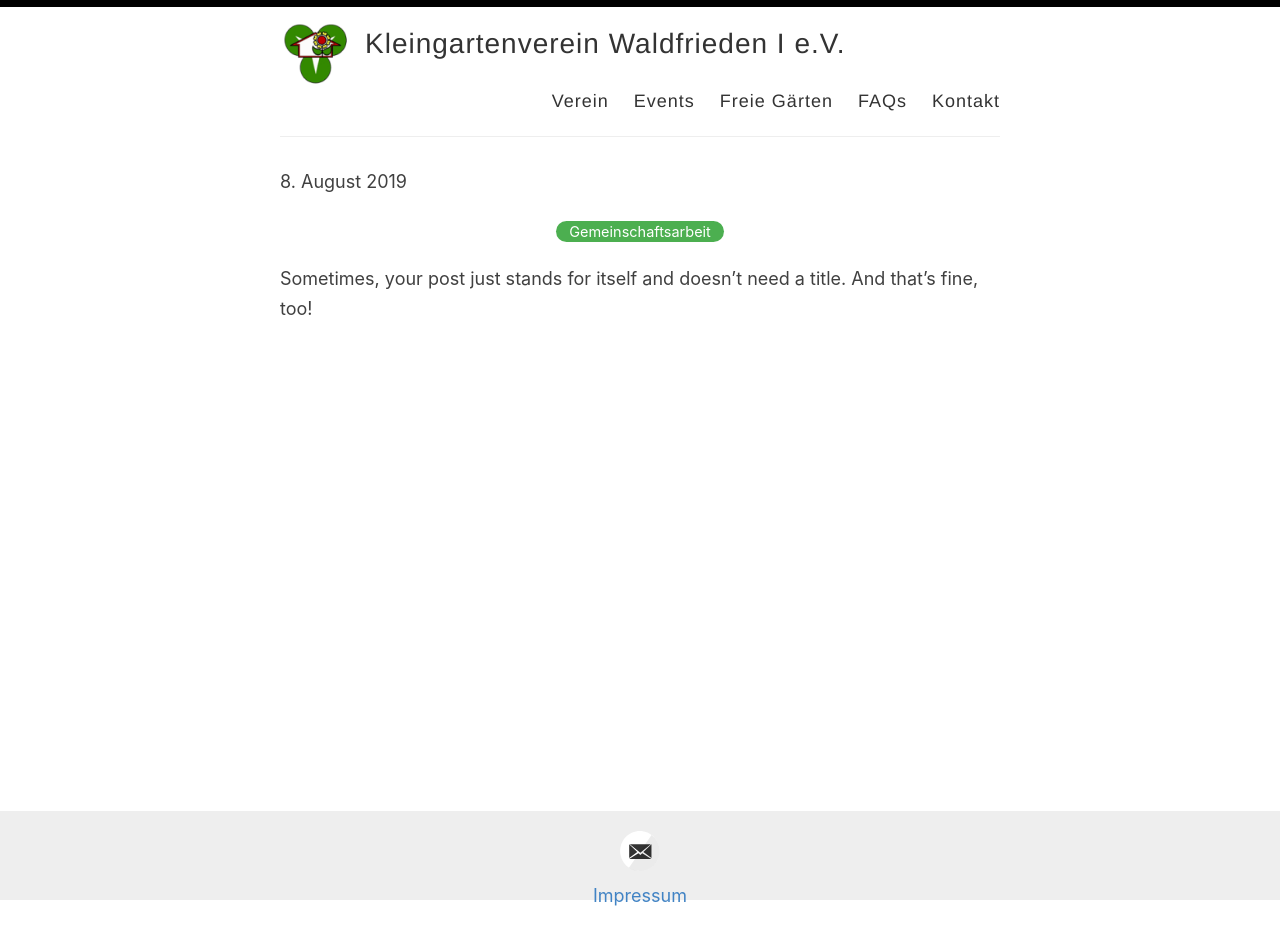
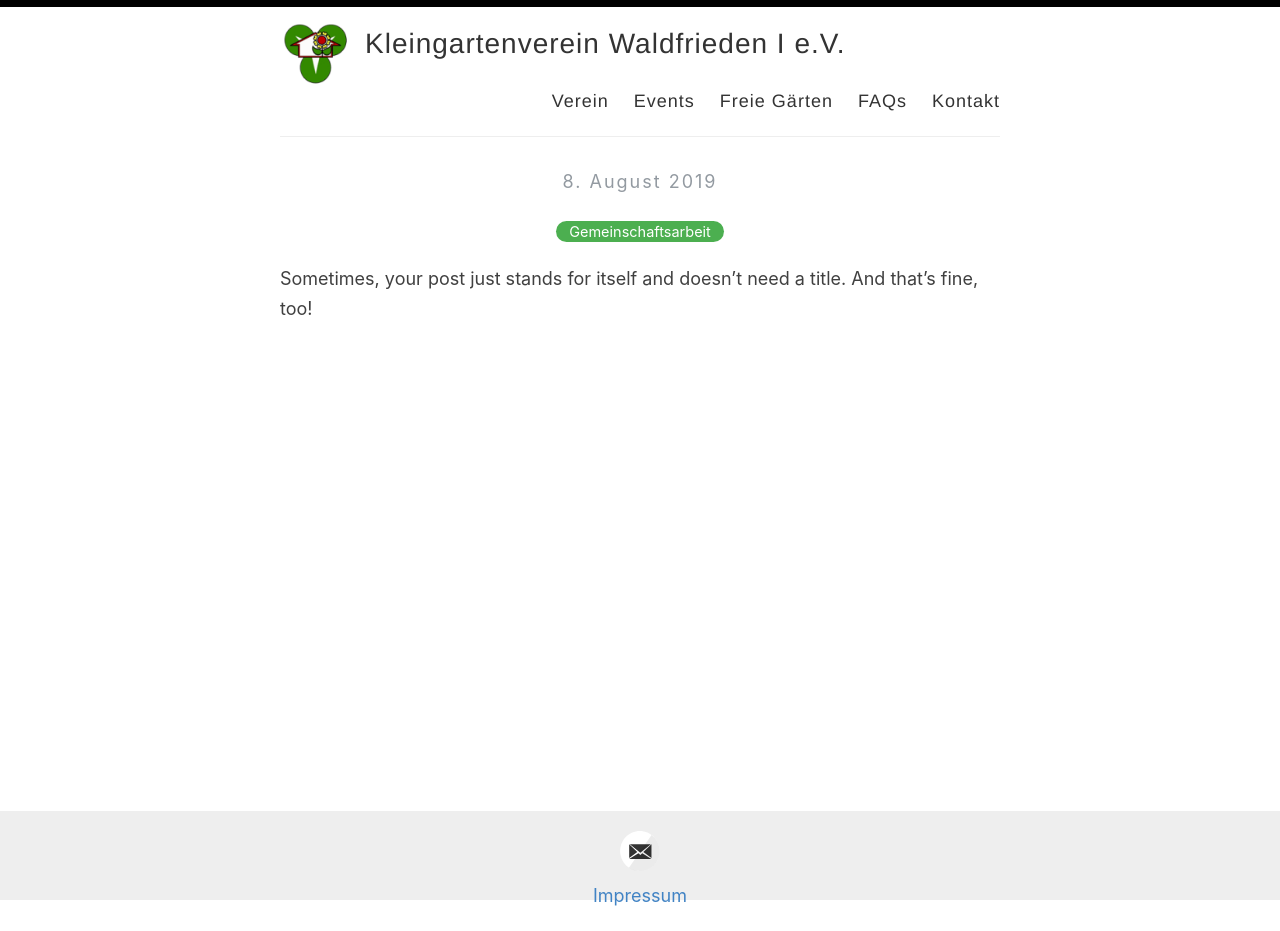
Before and after one commit to der-Frankie/kgv-website-dev.github.io, a Jekyll site: the page built from _posts/2019-08-08-no-title-posts.md, in a window 1280 px wide. Built offline with Jekyll 4.4.1, drawn with Linux system fonts in a browser that asks for light colours.

Commit message:
Update post.html

```diff
--- a/_layouts/post.html
+++ b/_layouts/post.html
@@ -6,7 +6,7 @@ layout: default
   <h1>{{ page.title }}</h1>
 
   <div>
-    <p class="author_title"></p>
+    <p class="author_title">
       {{ page.date | date: "%-d." }}
       {% assign m = page.date | date: "%-m" %}{% case m %}
         {% when '1' %}Januar
```
